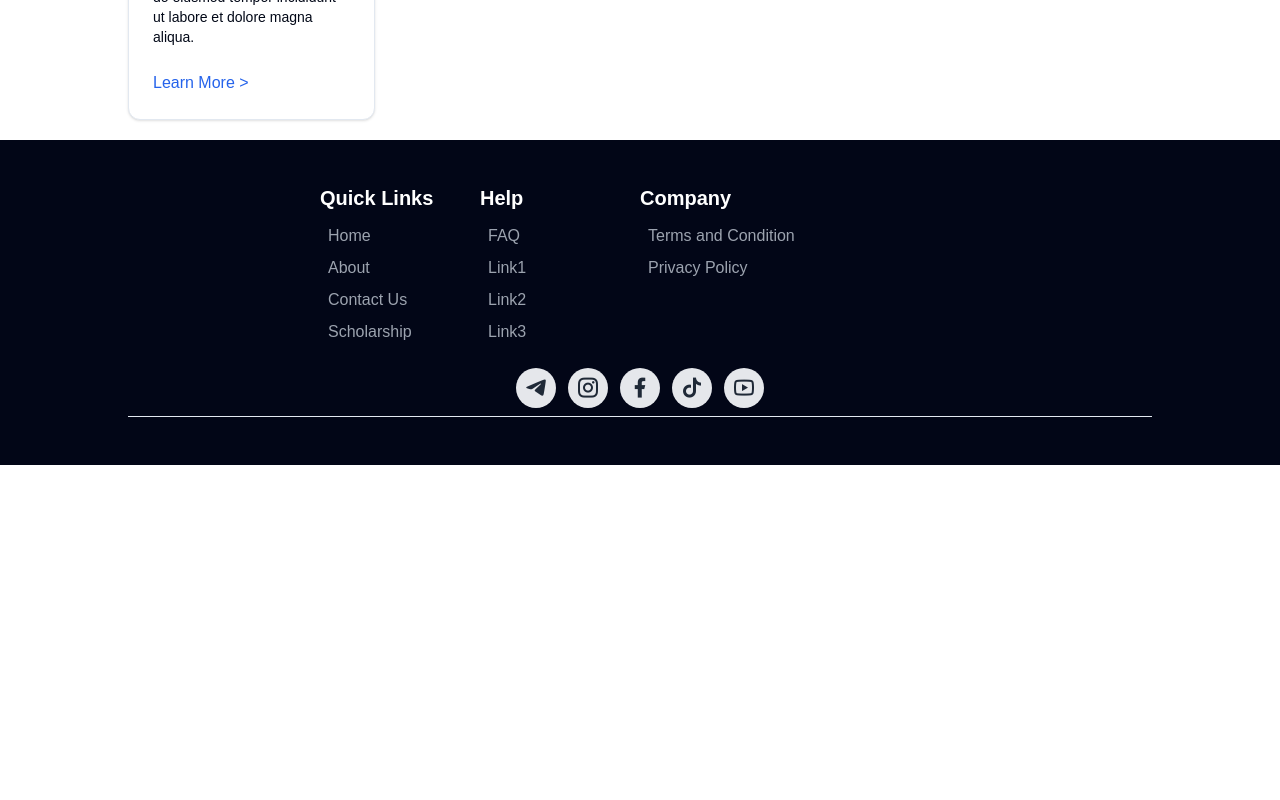
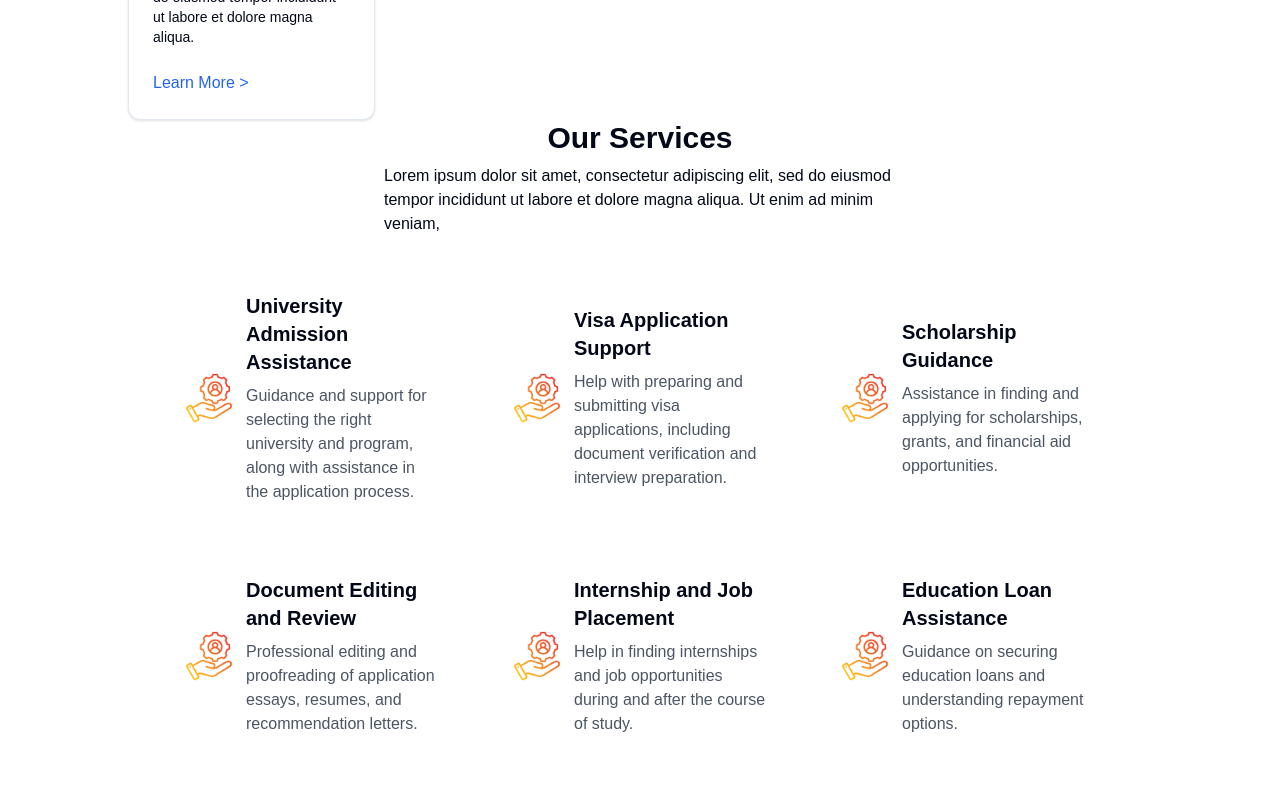
Before and after one commit to kasahun-welela/elabem, a Next.js app: page / in a window 1280 px wide. Shown: the part 1400-2200 px from the top of the page. Before the commit the page ends 1865 px from the top, so only its background shows below. Built offline with nearby package versions, Linux system fonts and the light colour scheme.

Commit message:
add service list

```diff
--- a/app/page.tsx
+++ b/app/page.tsx
@@ -6,6 +6,7 @@ import {
   CardHeader,
   CardTitle,
 } from "@/components/ui/card";
+import Services from "@/components/Services";
 import Link from "next/link";
 
 export default function Home() {
@@ -77,6 +78,7 @@ export default function Home() {
           ))}
         </div>
       </div>
+      <Services />
     </>
   );
 }
--- /dev/null
+++ b/components/Services.tsx
@@ -0,0 +1,32 @@
+import { serviceList } from "@/dummyData/serviceList";
+import Image from "next/image";
+
+export default function Services() {
+  return (
+    <div className="w-[80%] mx-auto ">
+      <h1 className="text-3xl font-bold mb-2 text-center">Our Services</h1>
+      <p className="md:w-[50%] mx-auto">
+        Lorem ipsum dolor sit amet, consectetur adipiscing elit, sed do eiusmod
+        tempor incididunt ut labore et dolore magna aliqua. Ut enim ad minim
+        veniam,
+      </p>
+
+      <div className="p-8">
+        <div className="grid grid-cols-1 md:grid-cols-2 lg:grid-cols-3 gap-6">
+          {serviceList.map((service: any) => (
+            <div
+              key={service.id}
+              className="bg-white p-6 flex items-center gap-3"
+            >
+              <Image src="/ser.png" alt="logo" width={50} height={50} />
+              <div>
+                <h2 className="text-xl font-semibold mb-2">{service.title}</h2>
+                <p className="text-gray-600">{service.details}</p>
+              </div>
+            </div>
+          ))}
+        </div>
+      </div>
+    </div>
+  );
+}
--- /dev/null
+++ b/dummyData/serviceList.js
@@ -0,0 +1,38 @@
+export const serviceList = [
+  {
+    id: "1",
+    title: "University Admission Assistance",
+    details: "Guidance and support for selecting the right university and program, along with assistance in the application process."
+  },
+  {
+    id: "2",
+    title: "Visa Application Support",
+    details: "Help with preparing and submitting visa applications, including document verification and interview preparation."
+  },
+  {
+    id: "3",
+    title: "Scholarship Guidance",
+    details: "Assistance in finding and applying for scholarships, grants, and financial aid opportunities."
+  },
+
+  {
+    id: "4",
+    title: "Document Editing and Review",
+    details: "Professional editing and proofreading of application essays, resumes, and recommendation letters."
+  },
+
+  {
+    id: "5",
+    title: "Internship and Job Placement",
+    details: "Help in finding internships and job opportunities during and after the course of study."
+  },
+
+
+  {
+    id: "6",
+    title: "Education Loan Assistance",
+    details: "Guidance on securing education loans and understanding repayment options."
+  },
+
+
+];
```
Also changed, not shown: public/ser.png (added).
